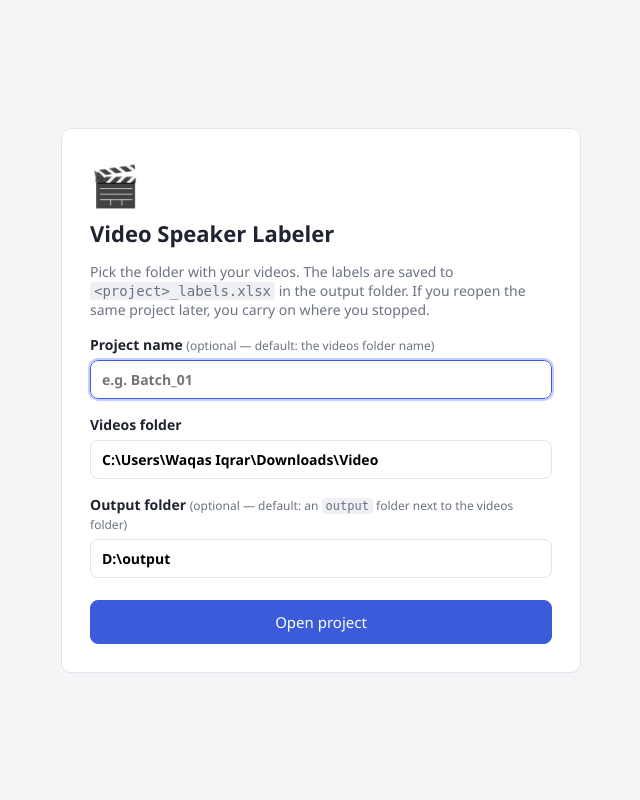
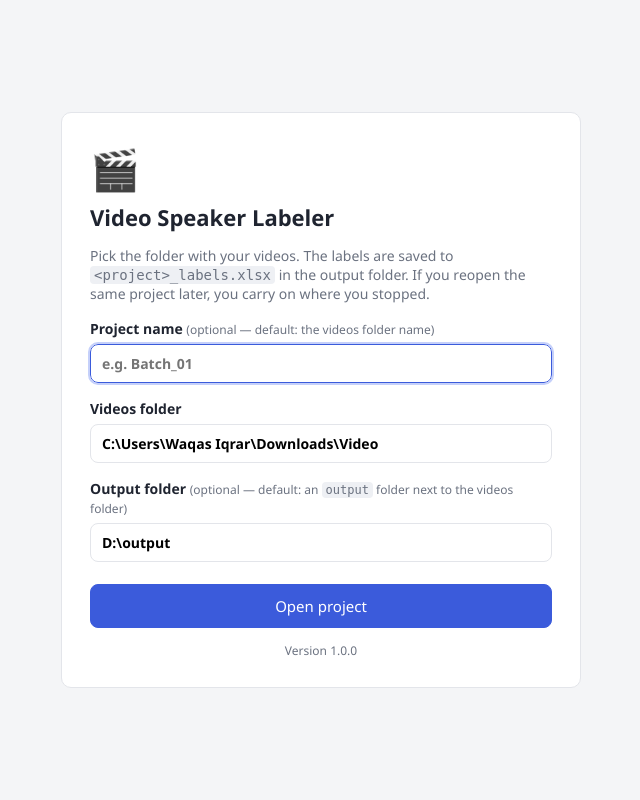
Before and after one commit to iqrarwaqas/Video-Labeler, a Flask app: page / in a window 1280 px wide. Shown: the whole page, without its empty margins (319-959 px from the left). Run offline with Flask 3, Linux system fonts and the light colour scheme.

Commit message:
Package the app as a Windows installer with in-app updates
- PyInstaller spec builds dist/VideoLabeler/VideoLabeler.exe with templates and static bundled
- Inno Setup script builds a per-user installer (no admin prompt) that upgrades in place
- Release workflow builds the installer on a v* tag and publishes it as a GitHub Release
- The app checks the latest GitHub release at startup, shows an update banner, and can
  download and run the new installer, which reopens the app when done
- Installed app keeps its settings in %APPDATA%\VideoLabeler
- Starting the app while it is already running opens the running app
- Add __version__, --version and a version label on the start screen

```diff
--- a/main.py
+++ b/main.py
@@ -18,7 +18,12 @@ import argparse
 import json
 import os
 import re
+import shutil
+import subprocess
+import sys
+import tempfile
 import threading
+import urllib.request
 import webbrowser
 from datetime import datetime
 from pathlib import Path
@@ -26,8 +31,17 @@ from pathlib import Path
 import pandas as pd
 from flask import Flask, abort, jsonify, render_template, request, send_from_directory
 
-APP_DIR = Path(__file__).resolve().parent
-CONFIG_FILE = APP_DIR / ".labeler_config.json"
+__version__ = "1.0.0"
+GITHUB_REPO = "iqrarwaqas/Video-Labeler"
+
+FROZEN = getattr(sys, "frozen", False)  # running as the installed .exe
+# PyInstaller unpacks the bundled templates/static to sys._MEIPASS.
+RESOURCE_DIR = Path(getattr(sys, "_MEIPASS", Path(__file__).resolve().parent))
+if FROZEN:
+    # The install folder isn't writable, so keep settings in the user's profile.
+    CONFIG_FILE = Path(os.environ.get("APPDATA", Path.home())) / "VideoLabeler" / "config.json"
+else:
+    CONFIG_FILE = RESOURCE_DIR / ".labeler_config.json"
 VIDEO_EXTS = {".mp4", ".mov", ".webm", ".mkv", ".avi", ".m4v"}
 LEGACY_OUTPUT_NAME = "labels.xlsx"  # used before projects had names
 
@@ -37,7 +51,7 @@ LABELS = {"onscreen", "offscreen", "unclear"}
 # is A when they speak first and B when the off-screen actor speaks first.
 DIARIZED = {"onscreen": "A", "offscreen": "B", "unclear": ""}
 
-app = Flask(__name__)
+app = Flask(__name__, template_folder=str(RESOURCE_DIR / "templates"), static_folder=str(RESOURCE_DIR / "static"))
 lock = threading.Lock()
 
 
@@ -163,6 +177,7 @@ def load_config() -> dict:
 
 
 def save_config(videos: str, output: str, name: str):
+    CONFIG_FILE.parent.mkdir(parents=True, exist_ok=True)
     CONFIG_FILE.write_text(json.dumps({"project": name, "videos": videos, "output": output}, indent=2), encoding="utf-8")
 
 
@@ -182,12 +197,81 @@ def save_error(e: Exception):
     return jsonify({"ok": False, "error": msg}), 409
 
 
+# ---------------------------------------------------------------- updates
+
+_update_info: dict | None = None
+
+
+def parse_version(tag: str) -> tuple[int, ...]:
+    return tuple(int(n) for n in re.findall(r"\d+", tag)[:3])
+
+
+def github_get(url: str, timeout: float):
+    req = urllib.request.Request(url, headers={"User-Agent": f"VideoLabeler/{__version__}"})
+    return urllib.request.urlopen(req, timeout=timeout)
+
+
+def check_update() -> dict:
+    """Compare this version with the latest GitHub release (looked up once per run)."""
+    global _update_info
+    if _update_info is None:
+        info = {"current": __version__, "available": False}
+        try:
+            with github_get(f"https://api.github.com/repos/{GITHUB_REPO}/releases/latest", timeout=5) as r:
+                release = json.load(r)
+            installer = next((a["browser_download_url"] for a in release.get("assets", [])
+                              if a["name"].lower().endswith(".exe")), None)
+            info.update(
+                latest=release["tag_name"].lstrip("v"),
+                url=release["html_url"],
+                installer=installer,
+                available=parse_version(release["tag_name"]) > parse_version(__version__),
+            )
+        except Exception:  # noqa: BLE001 - offline or no releases yet: just don't offer an update
+            pass
+        _update_info = info
+    return {**_update_info, "can_install": FROZEN and bool(_update_info.get("installer"))}
+
+
+def quit_app():
+    lock.acquire()  # let a label save that is in progress finish first
+    os._exit(0)
+
+
 # ---------------------------------------------------------------- routes
 
 
 @app.get("/")
 def index():
-    return render_template("index.html")
+    return render_template("index.html", version=__version__)
+
+
+@app.get("/api/version")
+def api_version():
+    return jsonify({"app": "VideoLabeler", "version": __version__})
+
+
+@app.get("/api/update")
+def api_update():
+    return jsonify(check_update())
+
+
+@app.post("/api/update/install")
+def api_update_install():
+    info = check_update()
+    if not (info["available"] and info["can_install"]):
+        return jsonify({"ok": False, "error": "There is no update to install."}), 400
+    target = Path(tempfile.gettempdir()) / Path(info["installer"]).name
+    try:
+        with github_get(info["installer"], timeout=60) as r, open(target, "wb") as f:
+            shutil.copyfileobj(r, f)
+    except Exception as e:  # noqa: BLE001
+        return jsonify({"ok": False, "error": f"Download failed: {e}"}), 502
+    # The installer replaces the app's files, so this process has to exit.
+    # /RELAUNCH=1 makes the installer start the new version when it's done.
+    subprocess.Popen([str(target), "/SILENT", "/SUPPRESSMSGBOXES", "/NORESTART", "/CLOSEAPPLICATIONS", "/RELAUNCH=1"])
+    threading.Timer(1.0, quit_app).start()
+    return jsonify({"ok": True})
 
 
 @app.get("/api/state")
@@ -275,8 +359,17 @@ def video(file):
 # ---------------------------------------------------------------- entry
 
 
+def already_running(port: int) -> bool:
+    try:
+        with urllib.request.urlopen(f"http://127.0.0.1:{port}/api/version", timeout=1) as r:
+            return json.load(r).get("app") == "VideoLabeler"
+    except Exception:  # noqa: BLE001
+        return False
+
+
 def main():
     parser = argparse.ArgumentParser(description="Label who speaks first (on-screen / off-screen) in videos.")
+    parser.add_argument("--version", action="version", version=f"Video Speaker Labeler {__version__}")
     parser.add_argument("--videos", help="Folder containing the videos")
     parser.add_argument("--project", default="", help="Project name (default: the videos folder name)")
     parser.add_argument("--output", help="Folder for <project>_labels.xlsx (default: <videos>/../output)")
@@ -286,6 +379,15 @@ def main():
     parser.add_argument("--no-browser", action="store_true")
     args = parser.parse_args()
 
+    url = f"http://127.0.0.1:{args.port}"
+    if already_running(args.port):
+        # Starting the app a second time (e.g. from the Start menu) just opens the running one.
+        print(f"Video Speaker Labeler is already running: {url}")
+        if not args.no_browser:
+            webbrowser.open(url)
+        return
+
+    print(f"Video Speaker Labeler {__version__}")
     if args.videos:
         p = open_project(args.videos, args.output or "", args.project)
         print(f"Project: {p.name}")
@@ -297,8 +399,8 @@ def main():
     elif args.import_file:
         parser.error("--import requires --videos")
 
-    url = f"http://127.0.0.1:{args.port}"
     print(f"Open   : {url}")
+    print("Keep this window open while labeling. Close it to quit the app.")
     if not args.no_browser:
         threading.Timer(1.0, lambda: webbrowser.open(url)).start()
     app.run(host=args.host, port=args.port, debug=False, threaded=True)
--- a/static/app.js
+++ b/static/app.js
@@ -269,4 +269,40 @@ document.addEventListener("keydown", (e) => {
   }
 });
 
+// ---------------------------------------------------------------- updates
+
+let latestVersion = null;
+
+async function checkUpdate() {
+  let info;
+  try { info = await api("GET", "/api/update"); } catch (_) { return; }
+  if (!info.available || sessionStorage.getItem("updateDismissed") === info.latest) return;
+  latestVersion = info.latest;
+  $("update-text").textContent = `Version ${info.latest} is available (you have ${info.current}).`;
+  $("update-install").classList.toggle("hidden", !info.can_install);
+  $("update-link").href = info.url;
+  $("update-banner").classList.remove("hidden");
+}
+
+$("update-install").addEventListener("click", async () => {
+  const btn = $("update-install");
+  btn.disabled = true;
+  $("update-text").textContent = `Downloading version ${latestVersion}…`;
+  try {
+    await api("POST", "/api/update/install");
+    $("update-text").textContent =
+      "Installing the update. The app closes and reopens in a new tab when it's done. You can close this tab.";
+    $("update-link").classList.add("hidden");
+  } catch (e) {
+    btn.disabled = false;
+    $("update-text").textContent = `Version ${latestVersion} is available.`;
+    toast(e.message, true);
+  }
+});
+$("update-dismiss").addEventListener("click", () => {
+  sessionStorage.setItem("updateDismissed", latestVersion);
+  $("update-banner").classList.add("hidden");
+});
+
 load().catch((e) => toast(e.message, true));
+checkUpdate();
--- a/static/style.css
+++ b/static/style.css
@@ -15,6 +15,8 @@
 * { box-sizing: border-box; }
 html, body { height: 100%; margin: 0; }
 body {
+  display: flex;
+  flex-direction: column;
   font-family: "Segoe UI", system-ui, -apple-system, sans-serif;
   background: var(--bg);
   color: var(--text);
@@ -57,7 +59,7 @@ code { background: #eef0f4; padding: 1px 4px; border-radius: 4px; }
 
 /* ---------------------------------------------------------------- setup */
 
-.setup { min-height: 100%; display: flex; align-items: center; justify-content: center; padding: 24px; }
+.setup { flex: 1; display: flex; align-items: center; justify-content: center; padding: 24px; }
 .setup-card { width: 100%; max-width: 520px; padding: 28px; }
 .setup-card .logo { font-size: 40px; }
 .setup-card h1 { margin: 6px 0 4px; font-size: 22px; }
@@ -69,6 +71,7 @@ code { background: #eef0f4; padding: 1px 4px; border-radius: 4px; }
 }
 .setup-card input:focus { outline: 2px solid #c5d0fa; border-color: var(--primary); }
 .setup-card .btn.wide { margin-top: 22px; }
+.setup-card .version { margin: 14px 0 0; text-align: center; }
 .error {
   margin-top: 14px; padding: 9px 12px; border-radius: 8px;
   background: #fff5f5; border: 1px solid #ffc9c9; color: var(--danger);
@@ -76,7 +79,7 @@ code { background: #eef0f4; padding: 1px 4px; border-radius: 4px; }
 
 /* ---------------------------------------------------------------- layout */
 
-.app { height: 100%; display: flex; flex-direction: column; }
+.app { flex: 1; min-height: 0; display: flex; flex-direction: column; }
 .topbar {
   display: flex; align-items: center; gap: 14px;
   padding: 10px 16px; background: var(--card); border-bottom: 1px solid var(--border);
@@ -177,6 +180,14 @@ kbd {
   border-radius: 4px; background: var(--card); font-family: inherit; font-size: 11px;
 }
 
+/* ---------------------------------------------------------------- update banner */
+
+.update-banner {
+  display: flex; align-items: center; justify-content: center; gap: 12px; flex-shrink: 0;
+  padding: 7px 16px; background: #edf2ff; border-bottom: 1px solid #d0dbff; font-size: 13px;
+}
+.update-banner a.btn { text-decoration: none; }
+
 /* ---------------------------------------------------------------- toast */
 
 .toast {
--- a/templates/index.html
+++ b/templates/index.html
@@ -8,6 +8,14 @@
   <link rel="stylesheet" href="{{ url_for('static', filename='style.css') }}">
 </head>
 <body>
+
+<!-- ============ Update banner ============ -->
+<div id="update-banner" class="update-banner hidden">
+  <span id="update-text"></span>
+  <button id="update-install" class="btn primary small-btn hidden">Update now</button>
+  <a id="update-link" class="btn ghost small-btn" target="_blank" rel="noopener">View release</a>
+  <button id="update-dismiss" class="icon-btn" title="Remind me later">×</button>
+</div>
 
 <!-- ============ Setup screen ============ -->
 <section id="setup" class="setup hidden">
@@ -26,6 +34,7 @@
     </label>
     <div id="setup-error" class="error hidden"></div>
     <button id="setup-go" class="btn primary wide">Open project</button>
+    <p class="muted small version">Version {{ version }}</p>
   </div>
 </section>
 
```
Also changed, not shown: .github/workflows/release.yml (added), README.md, 3 other files.
